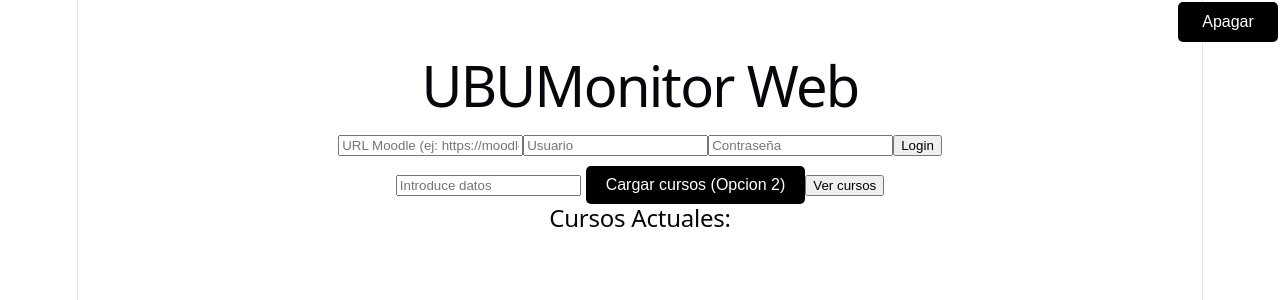
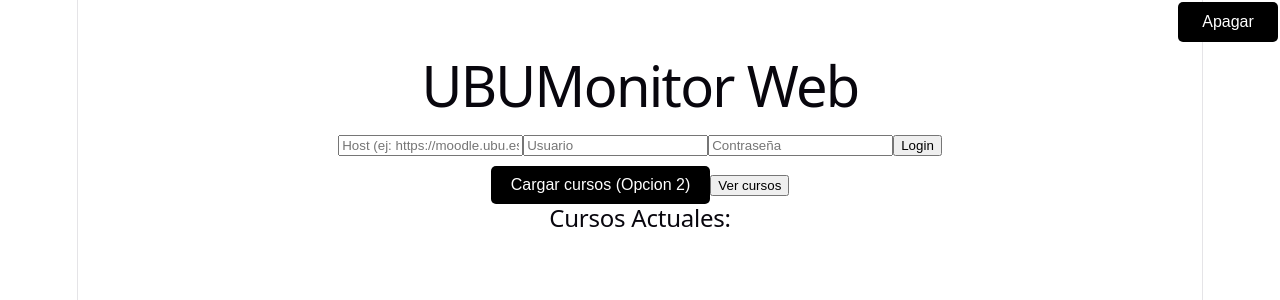
Before and after one commit to oskitar04/TFG_UBUMonitorWeb, a React (Vite) app in the folder front/ubumonitor-web/: page / in a window 1280 px wide. Shown: the top 300 px of the page. Built offline with nearby package versions, Linux system fonts and the light colour scheme.

Commit message:
Botones 27_05_26 11.35

```diff
--- a/front/ubumonitor-web/src/paginas/Principal.jsx
+++ b/front/ubumonitor-web/src/paginas/Principal.jsx
@@ -84,7 +84,7 @@
         {!token ? (
             // Pantalla del login
             <div>
-                <input placeholder="URL Moodle (ej: https://moodle.ubu.es)" value={host} onChange={e => setHost(e.target.value)} />
+                <input placeholder="Host (ej: https://moodle.ubu.es)" value={host} onChange={e => setHost(e.target.value)} />
                 <input placeholder="Usuario" value={username} onChange={e => setUsername(e.target.value)} />
                 <input type="password" placeholder="Contraseña" value={password} onChange={e => setPassword(e.target.value)} />
                 <button onClick={handleLogin}>Login</button>
@@ -101,12 +101,12 @@
 
 
         {/* Entrada */}
-        <input
+        {/* <input
         type="text"
         placeholder="Introduce datos"
         value={token}
-        onChange={(e) => setToken(e.target.value)}
-        /> {/*Input controlado. value = {token} lo vincula al estado, onChange
+        onChange={(e) => setToken(e.target.value)} /> */}
+        {/*Input controlado. value = {token} lo vincula al estado, onChange
             actualiza el estado cada vez que el usuario escribe. Sin el onChange,
             el input sería de solo lectura*/}
 
@@ -135,7 +135,7 @@
             height:"40px",
 
             // marginTop: "2px",
-            // marginRight: "2px",
+            // marginRight: "2px", // Estos datos son con respecto a otro elemente que tenga al lado
 
             fontSize: "16px",
             backgroundColor: "black",
```
